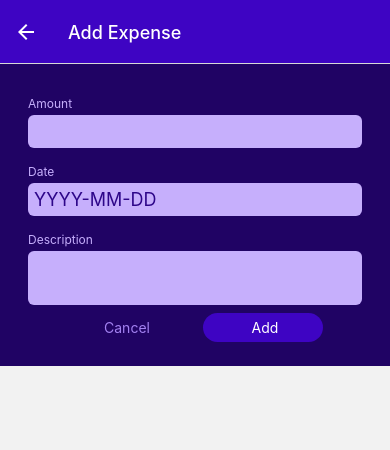
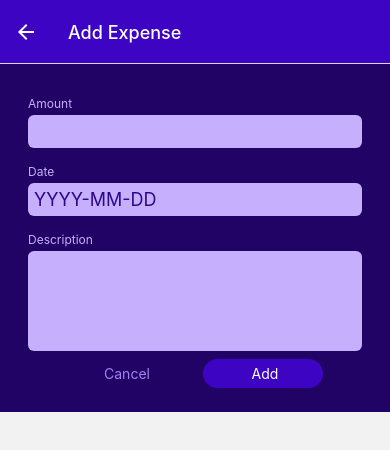
Before and after one commit to BabuliSahoo/ExpenseTracker, a React Native app: screen /ManageExpense in a window 390 px wide. Shown: the top 450 px of the page. Built offline with nearby package versions, Linux system fonts and the light colour scheme.

Commit message:
Text field UI size handled

```diff
--- a/components/ManageExpense/Input.js
+++ b/components/ManageExpense/Input.js
@@ -1,15 +1,22 @@
-import { TextInput, View, Text, StyleSheet } from "react-native";
-import { GlobalStyles } from "../../constants/styles";
+import { StyleSheet, Text, TextInput, View } from 'react-native';
 
-function Input({ label, textInputConfig }) {
-  let inputStyles = [styles.input];
+import { GlobalStyles } from '../../constants/styles';
 
-  if (textInputConfig && textInputConfig.inputMultiline) {
-    inputStyles.push(styles.inputMultiline);
+function Input({ label, invalid, style, textInputConfig }) {
+
+  const inputStyles = [styles.input];
+
+  if (textInputConfig && textInputConfig.multiline) {
+    inputStyles.push(styles.inputMultiline)
   }
+
+  if (invalid) {
+    inputStyles.push(styles.invalidInput);
+  }
+
   return (
-    <View style={styles.inpuContainer}>
-      <Text style={styles.label}>{label}</Text>
+    <View style={[styles.inputContainer, style]}>
+      <Text style={[styles.label, invalid && styles.invalidLabel]}>{label}</Text>
       <TextInput style={inputStyles} {...textInputConfig} />
     </View>
   );
@@ -18,9 +25,9 @@ function Input({ label, textInputConfig }) {
 export default Input;
 
 const styles = StyleSheet.create({
-  inpuContainer: {
+  inputContainer: {
     marginHorizontal: 4,
-    marginVertical: 8,
+    marginVertical: 8
   },
   label: {
     fontSize: 12,
@@ -36,6 +43,12 @@ const styles = StyleSheet.create({
   },
   inputMultiline: {
     minHeight: 100,
-    textAlignVertical: "top",
+    textAlignVertical: 'top'
   },
+  invalidLabel: {
+    color: GlobalStyles.colors.error500
+  },
+  invalidInput: {
+    backgroundColor: GlobalStyles.colors.error50
+  }
 });
```
Also changed, not shown: components/ManageExpense/ExpenseForm.js (+17 -11 lines).
